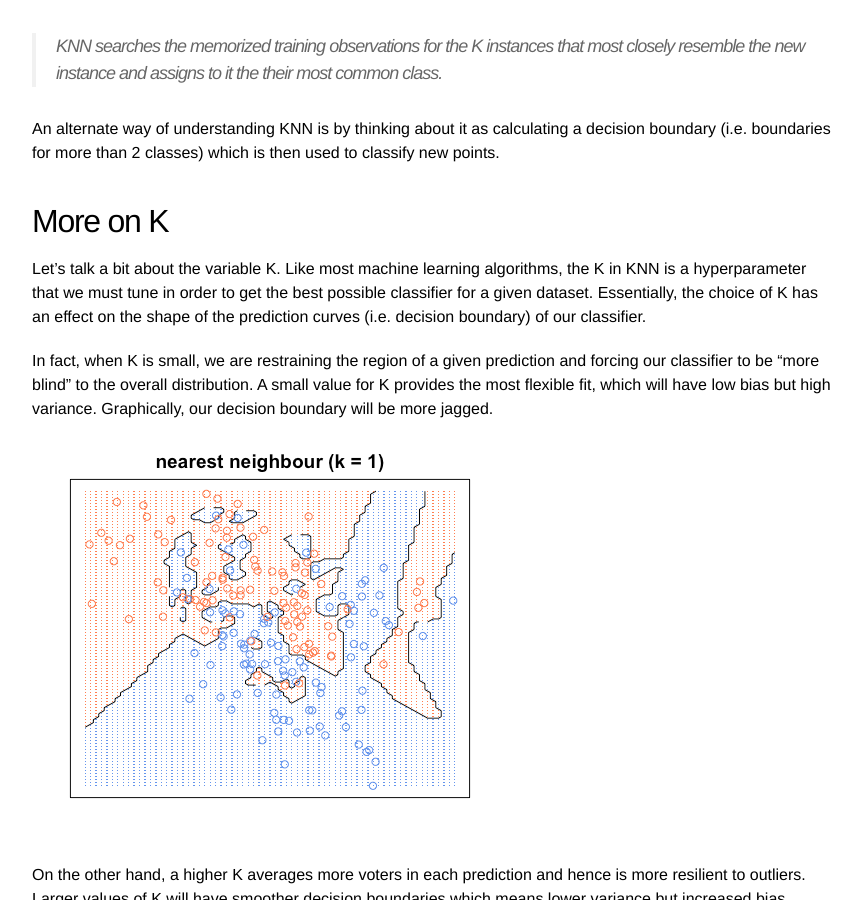
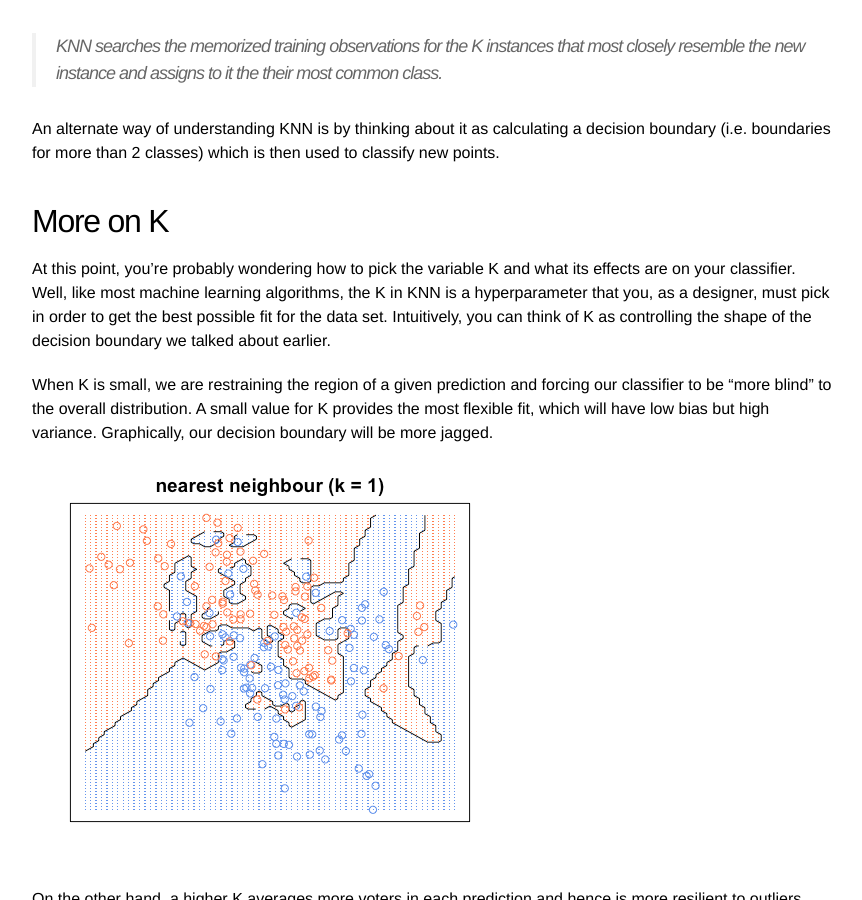
Before and after one commit to WangcsShuai/kevinzakka.github.io, a Jekyll site: the page built from _posts/2016-07-1-k-nearest-neighbor.markdown, in a window 1280 px wide and 900 px high, scrolled down 2255 px. Shown: the whole window, without its empty margins (208-1070 px from the left). Built offline with Jekyll 4.4.1, drawn with Linux system fonts in a browser that asks for light colours; formulas are drawn with MathJax 3; comment, search, counter and statistics services are not loaded; some of the changed text lies outside the part shown.

Commit message:
Update 2016-07-1-k-nearest-neighbor.markdown

```diff
--- a/_posts/2016-07-1-k-nearest-neighbor.markdown
+++ b/_posts/2016-07-1-k-nearest-neighbor.markdown
@@ -38,7 +38,7 @@ The KNN classifier is also a **non parametric** and **instance-based** learning
 
 > KNN is non-parametric, instance-based and used in a supervised learning setting.
 
-It is worth noting that the minimal training phase of KNN comes both at a memory cost since we must memorize a potentially large data set as well as a computational cost during test time since classifying a given observation requires a run down of the whole data set. This is usually undesirable in a practical perspective which requires relatively fast responses.
+It is worth noting that the minimal training phase of KNN comes both at a *memory cost*, since we must store a potentially huge data set, as well as a *computational cost* during test time since classifying a given observation requires a run down of the whole data set. Practically speaking, this is undesirable since we usually want fast responses.
 
 > Minimal training but expensive testing.
 
@@ -64,9 +64,9 @@ Finally, our input $$x$$ gets assigned to the class with the largest probability
 An alternate way of understanding KNN is by thinking about it as calculating a decision boundary (i.e. boundaries for more than 2 classes) which is then used to classify new points.
 
 ## More on K
-Let's talk a bit about the variable K. Like most machine learning algorithms, the K in KNN is a hyperparameter that we must tune in order to get the best possible classifier for a given dataset. Essentially, the choice of K has an effect on the shape of the prediction curves (i.e. decision boundary) of our classifier.
+At this point, you're probably wondering how to pick the variable K and what its effects are on your classifier. Well, like most machine learning algorithms, the K in KNN is a hyperparameter that you, as a designer, must pick in order to get the best possible fit for the data set. Intuitively, you can think of K as controlling the shape of the decision boundary we talked about earlier.
 
-In fact, when K is small, we are restraining the region of a given prediction and forcing our classifier to be “more blind” to the overall distribution. A small value for K provides the most flexible fit, which will have low bias but high variance. Graphically, our decision boundary will be more jagged.
+When K is small, we are restraining the region of a given prediction and forcing our classifier to be “more blind” to the overall distribution. A small value for K provides the most flexible fit, which will have low bias but high variance. Graphically, our decision boundary will be more jagged.
 
 <img src="/assets/1nearestneigh.png">
 
```
